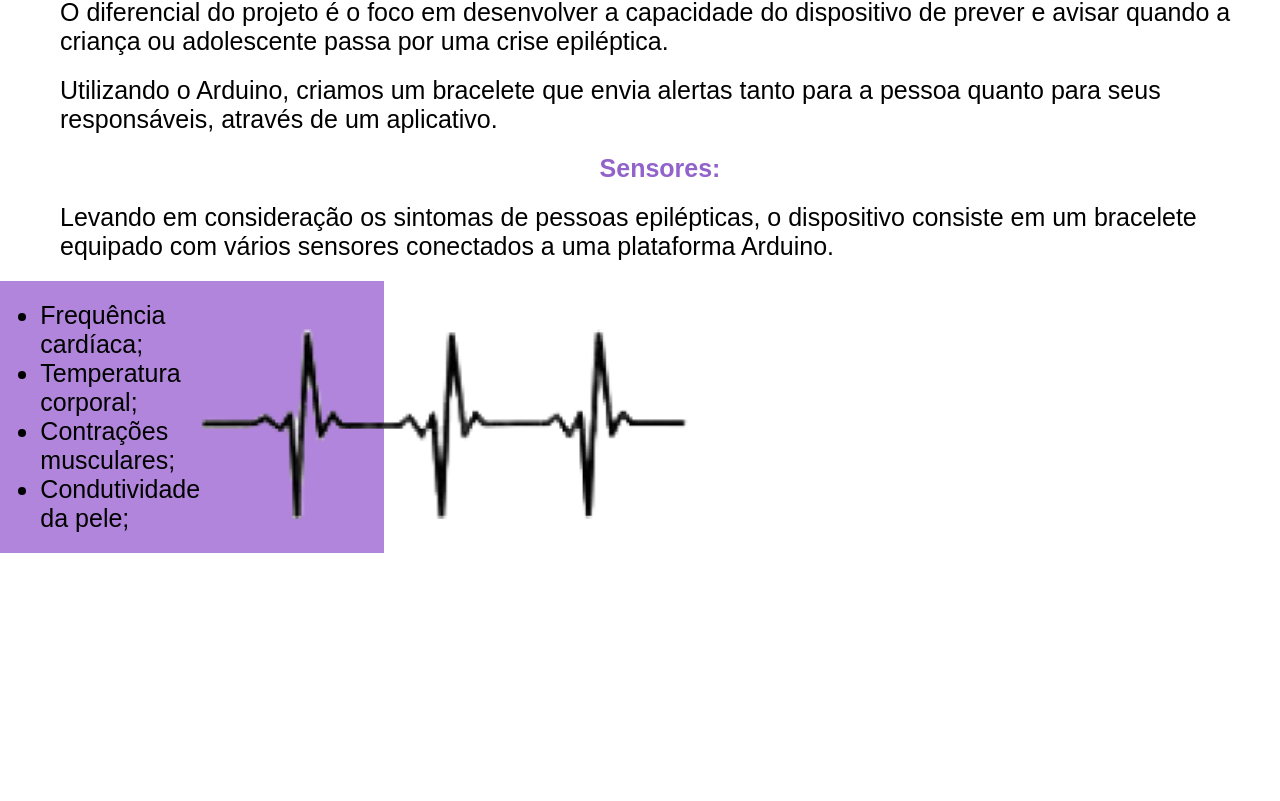
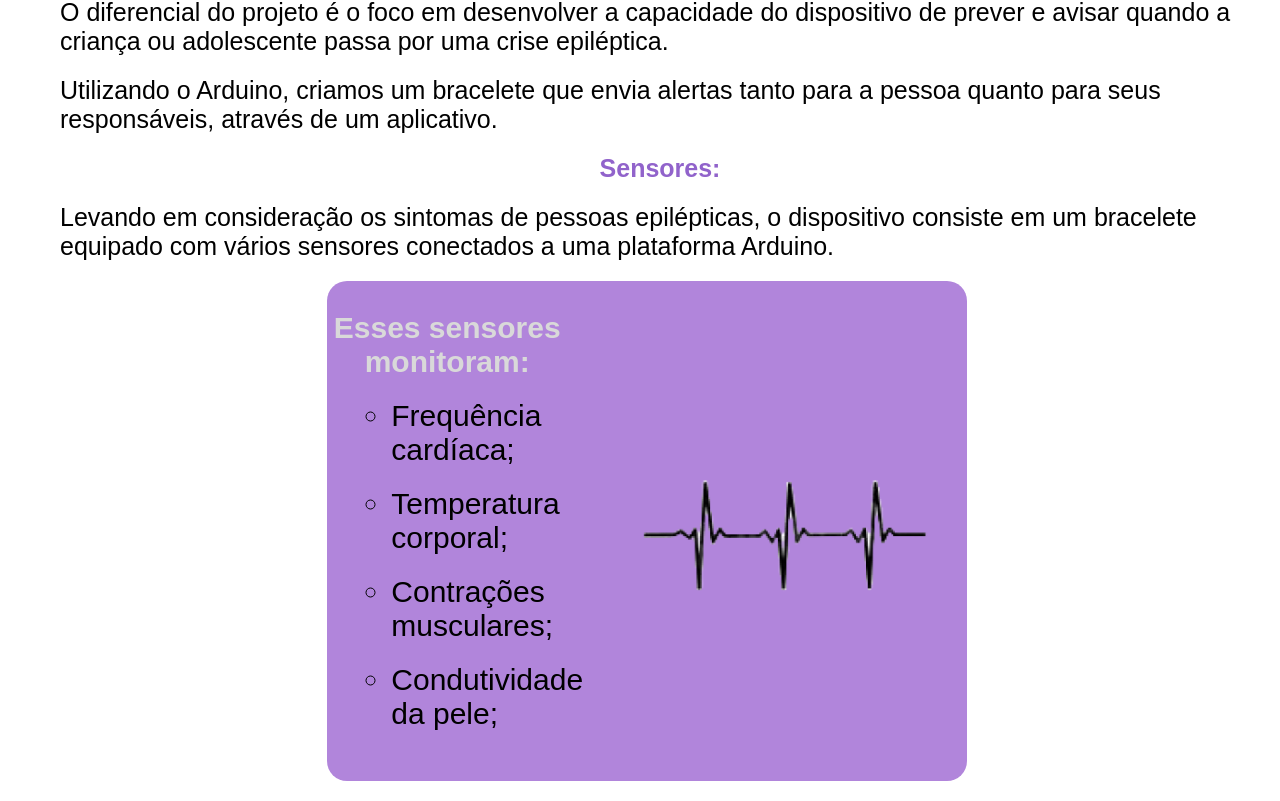
Before and after one commit to adrielly1/epitech2, a React (Vite) app: page /prototipo in a window 1280 px wide. Shown: the part 900-1701 px from the top of the page. Before the commit the page ends 1453 px from the top, so only its background shows below. Built offline with nearby package versions, Linux system fonts and the light colour scheme.

Commit message:
FInalização da página 'Prototipo' (sujeito a alterações)

```diff
--- a/src/pages/Prototipo.jsx
+++ b/src/pages/Prototipo.jsx
@@ -28,6 +28,7 @@ export default function Prototipo() {
 
             <p>Levando em consideração os sintomas de pessoas epilépticas, o dispositivo consiste em um bracelete equipado com vários sensores conectados a uma plataforma Arduino.</p>
             <div className='Card'>
+              <div>
                 <h3>Esses sensores monitoram:</h3>
                 <div>
                   <ul>
@@ -37,9 +38,10 @@ export default function Prototipo() {
                     <li>Condutividade da pele;</li>
                   </ul>
                 </div>
-              <div className="imgOne">
+              </div>
+
               <img src={elemento} alt="Elemento decorativo" />
-              </div>
+
             </div>
           </section>
 
--- a/src/pages/Prototipo.styles.js
+++ b/src/pages/Prototipo.styles.js
@@ -2,6 +2,8 @@ import styled from "styled-components";
 
 export const Conteudo = styled.main`
     font-family: Archivo Black;
+
+
     h1{
         margin: 80px  40%;
     }
@@ -11,24 +13,55 @@ export const Conteudo = styled.main`
         text-align: center;
         margin: 30px;
     }
-    p, ul, h2, h3{
+    p,h2{
         font-size: 25px;
         margin: 20px;
         margin-left: 60px;
     }
 
+    h3 {
+        font-size: 30px;
+        text-align: center;
+        margin-bottom: 20px;
+        color: ${props => props.theme.titleGrey};
+    }
+
     ul {
-        margin-left: 100px;
-
+        font-size: 30px;
+        text-align: left;
+        margin-left: 80px;
+    }
+    ul li {
+        margin-bottom: 20px;
+        list-style-type: circle;
     }
 
     .Card {
+        position: relative;
+        display: flex;
+        align-items: center;
+        justify-content: center;
         background-color: ${props => props.theme.cardPurple};
-        width: 30%;
+        width: 50%;
+        padding: 30px;
+        border-radius: 20px;
+        margin: 20px;
+        left: 24%;
+    }
+
+    .Card div {
         display: flex;
+        flex-direction: column;
+        align-items: center;
         justify-content: center;
     }
 
+    .Card img {
+        display: flex;
+        justify-content: center;
+        align-items: center;
+        width: 400px;
+    }
 
     .imgOne {
         display: flex;
```
Lines whose indentation alone changed are shown as unchanged.
